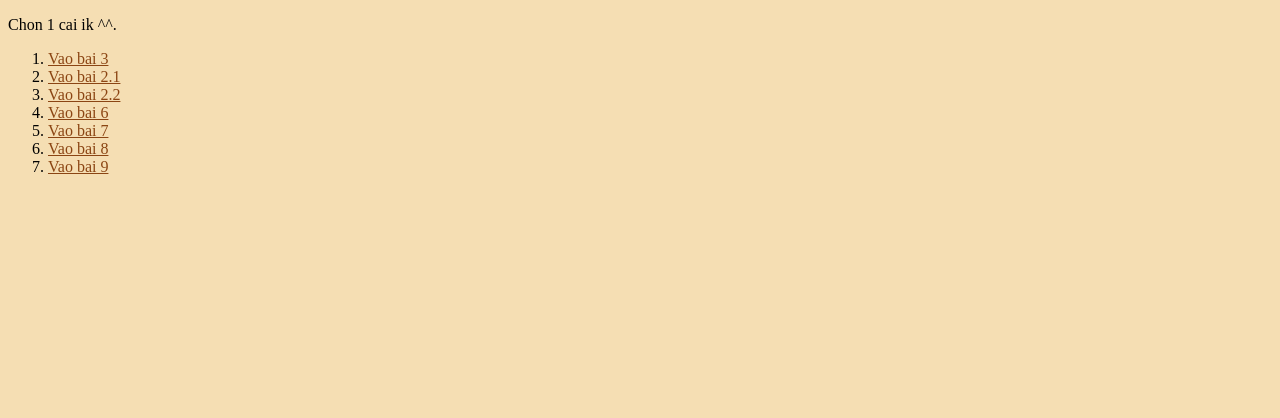
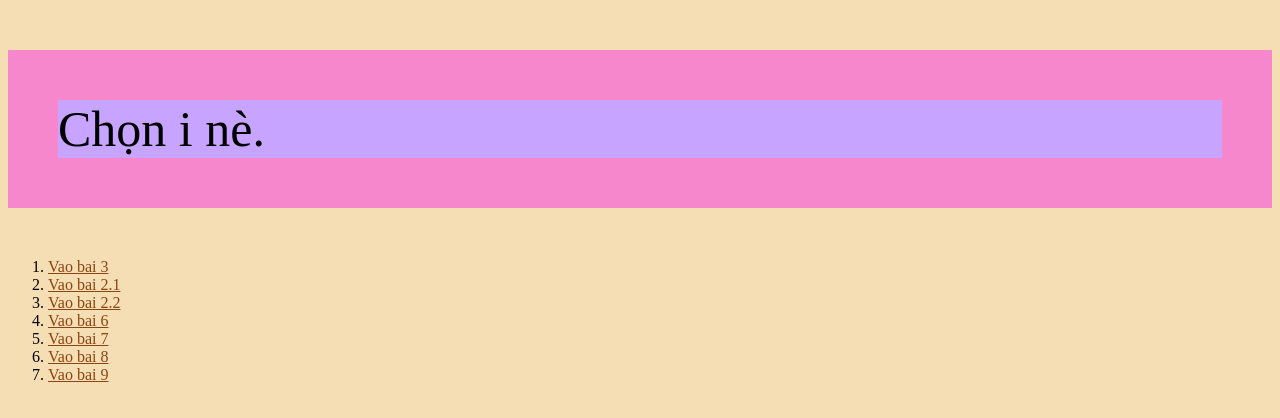
Before and after one commit to qminhne/qminh, a plain HTML site: page index.html in a window 1280 px wide. Drawn offline with Linux system fonts and the light colour scheme.

Commit message:
Update index.html

```diff
--- a/index.html
+++ b/index.html
@@ -11,8 +11,16 @@
       }
   </style>
 </head>
-<body>
-    <p>Chon 1 cai ik ^^.</p>
+
+
+
+</body>
+      <p style="
+    border: solid 50px #f787cd;
+    background-color: #c6a4ff;
+    font-size: 50px;
+">Chọn i nè.</p>
+
     <ol>
 <li><a href="/qminh/bai3">Vao bai 3</a></li>
 <li><a href="/qminh/bai2/bai2.1.html">Vao bai 2.1</a></li>
```
